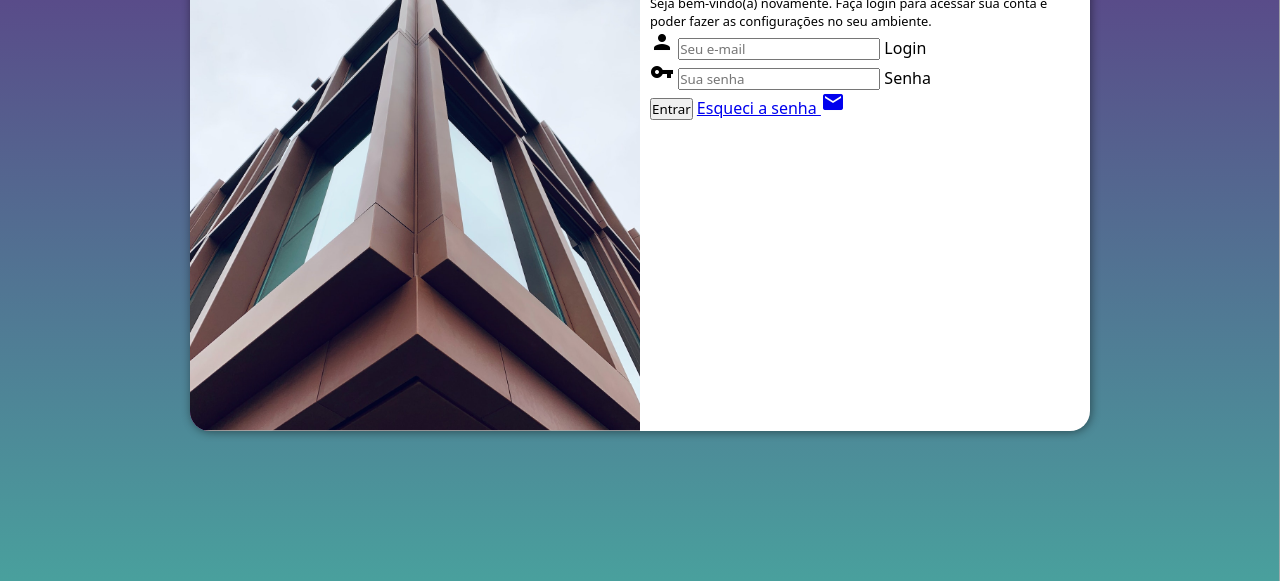
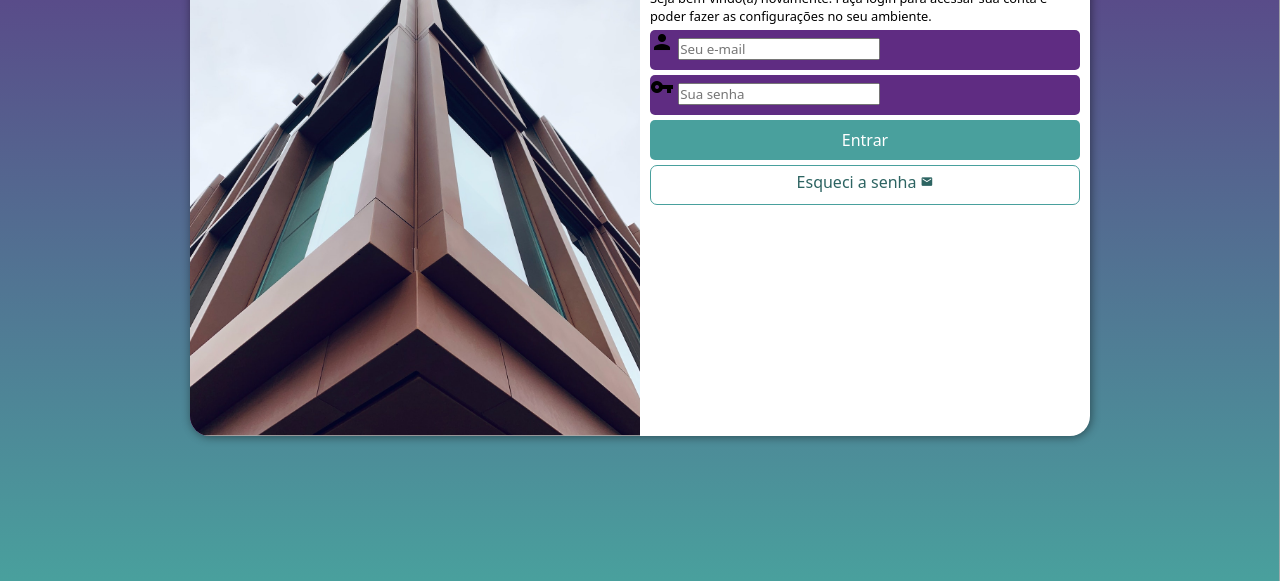
Before and after one commit to weversonmp/projeto-login, a plain HTML site: page index.html in a window 1280 px wide. Shown: the part 219-800 px from the top of the page. Drawn offline with Linux system fonts and the light colour scheme.

Commit message:
form update

```diff
--- a/estilos/style.css
+++ b/estilos/style.css
@@ -36,7 +36,7 @@ section#login {
 
   background-color: white;
   width: 260px;
-  height: 500px;
+  height: 510px;
   border-radius: 20px;
   box-shadow: 1px 1px 10px rgba(0, 0, 0, 0.45);
 
@@ -66,3 +66,55 @@ div#formulario > h1 {
 div#formulario > p {
   font-size: 0.8em;
 }
+
+form div.campo {
+  background-color: #5f2c82;
+  display: block;
+  width: 100%;
+  height: 40px;
+  border-radius: 5px;
+  margin: 5px 0;
+}
+
+form label {
+  display: none;
+}
+
+form > input[type=submit] {
+  display: block;
+  font-size: 1em;
+  width: 100%;
+  height: 40px;
+  background-color: #49a09d;
+  color: white;
+  border: none;
+  border-radius: 5px;
+}
+
+form > input[type=submit]:hover {
+  background-color: #2d6462;
+}
+
+form > a.botao {
+  display: block;
+  text-align: center;
+  font-size: 1em;
+  width: 100%;
+  height: 40px;
+  padding-top: 5px;
+  margin-top: 5px;
+  background-color: white;
+  color: #2d6462;
+  border: 1px solid #49a09d;
+  border-radius: 7px;
+  text-decoration: none;
+}
+
+form > a.botao:hover {
+  background-color: #2d6462;
+  color: white;
+}
+
+form > a.botao > span {
+  font-size: 0.8em;
+}
--- a/index.html
+++ b/index.html
@@ -31,7 +31,7 @@
               <label for="isenha">Senha</label>
             </div>
             <input type="submit" value="Entrar" />
-            <a href="esqueci.html">Esqueci a senha <span class="material-icons">mail</span></a>
+            <a href="esqueci.html" class="botao">Esqueci a senha <span class="material-icons">mail</span></a>
           </form>
         </div>
       </section>
```
